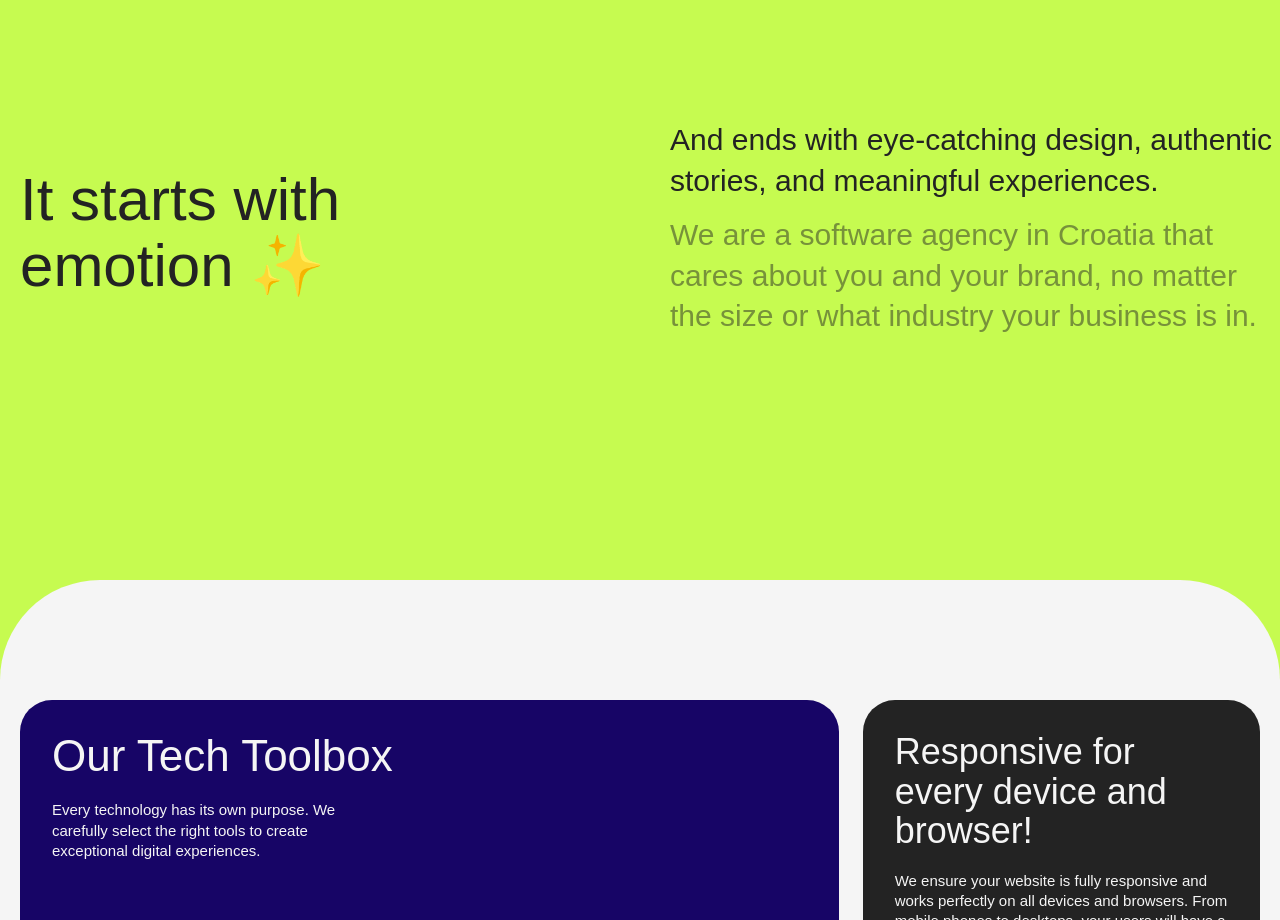
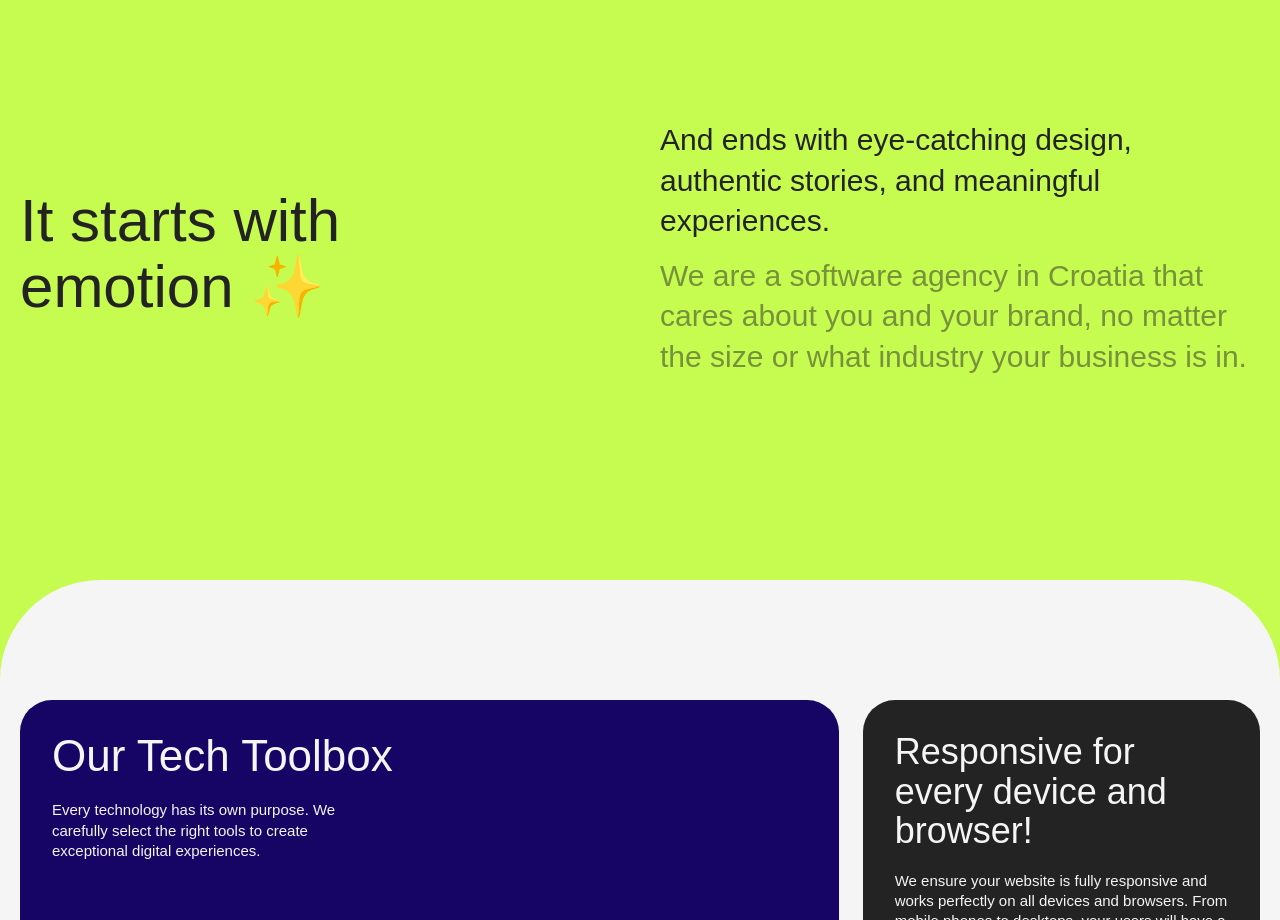
Before and after one commit to petar-simeta/evidente-website, a Next.js app: page / in a window 1280 px wide. Shown: the part 920-1840 px from the top of the page. Built offline with nearby package versions, Linux system fonts and the light colour scheme; a web font is replaced by a local one.

Commit message:
fixed width problems in about section

```diff
--- a/app/components/aboutSection.tsx
+++ b/app/components/aboutSection.tsx
@@ -37,7 +37,6 @@ export default function AboutSection() {
   return (
     <section id='about' ref={sectionRef} className={styles.aboutSection}>
       <div className={styles.aboutWrapper}>
-        <div className='container'>
         <div className={styles.grid} style={{ top: `${gridTop}%` }}>
           <div className={styles.left}>
             <h2 ref={headingRef}>
@@ -76,9 +75,7 @@ export default function AboutSection() {
           <div className={styles.right}>
             <motion.p
               initial={{ opacity: 0, y: -20 }}
-                animate={
-                  isInView ? { opacity: 1, y: 0 } : { opacity: 0, y: -20 }
-                }
+              animate={isInView ? { opacity: 1, y: 0 } : { opacity: 0, y: -20 }}
               transition={{ delay: 1.8, duration: 0.5 }}
             >
               And ends with eye-catching design, authentic stories, and
@@ -86,16 +83,12 @@ export default function AboutSection() {
             </motion.p>
             <motion.p
               initial={{ opacity: 0, y: -20 }}
-                animate={
-                  isInView ? { opacity: 1, y: 0 } : { opacity: 0, y: -20 }
-                }
+              animate={isInView ? { opacity: 1, y: 0 } : { opacity: 0, y: -20 }}
               transition={{ delay: 2.3, duration: 0.5 }}
             >
-                We are a software agency in Croatia that cares about you and
-                your brand, no matter the size or what industry your business is
-                in.
+              We are a software agency in Croatia that cares about you and your
+              brand, no matter the size or what industry your business is in.
             </motion.p>
-            </div>
           </div>
         </div>
       </div>
--- a/app/page.module.scss
+++ b/app/page.module.scss
@@ -219,6 +219,10 @@
 
     position: absolute;
     top: 30%;
+
+    max-width: 1680px;
+    padding: 0 20px;
+    justify-self: anchor-center;
   }
 
   .left {
```
Lines whose indentation alone changed are shown as unchanged.
